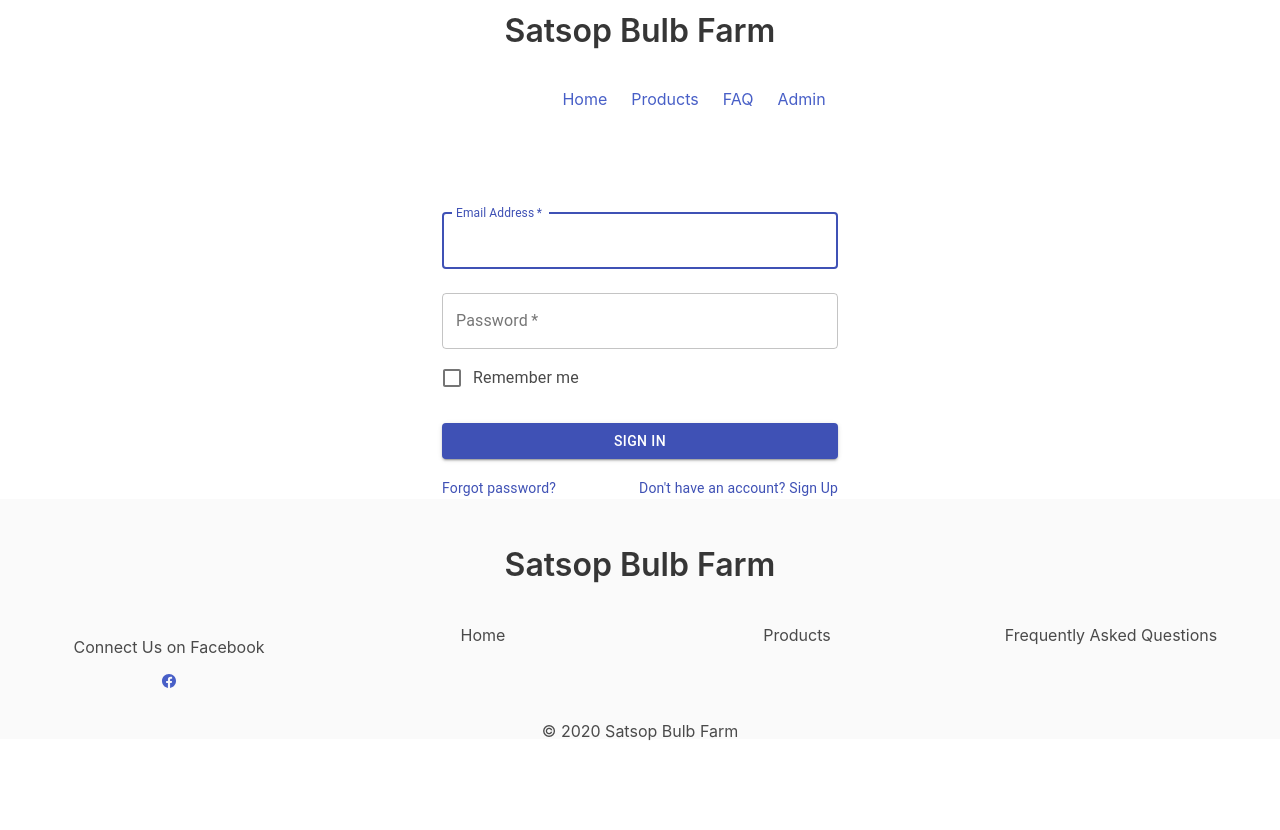
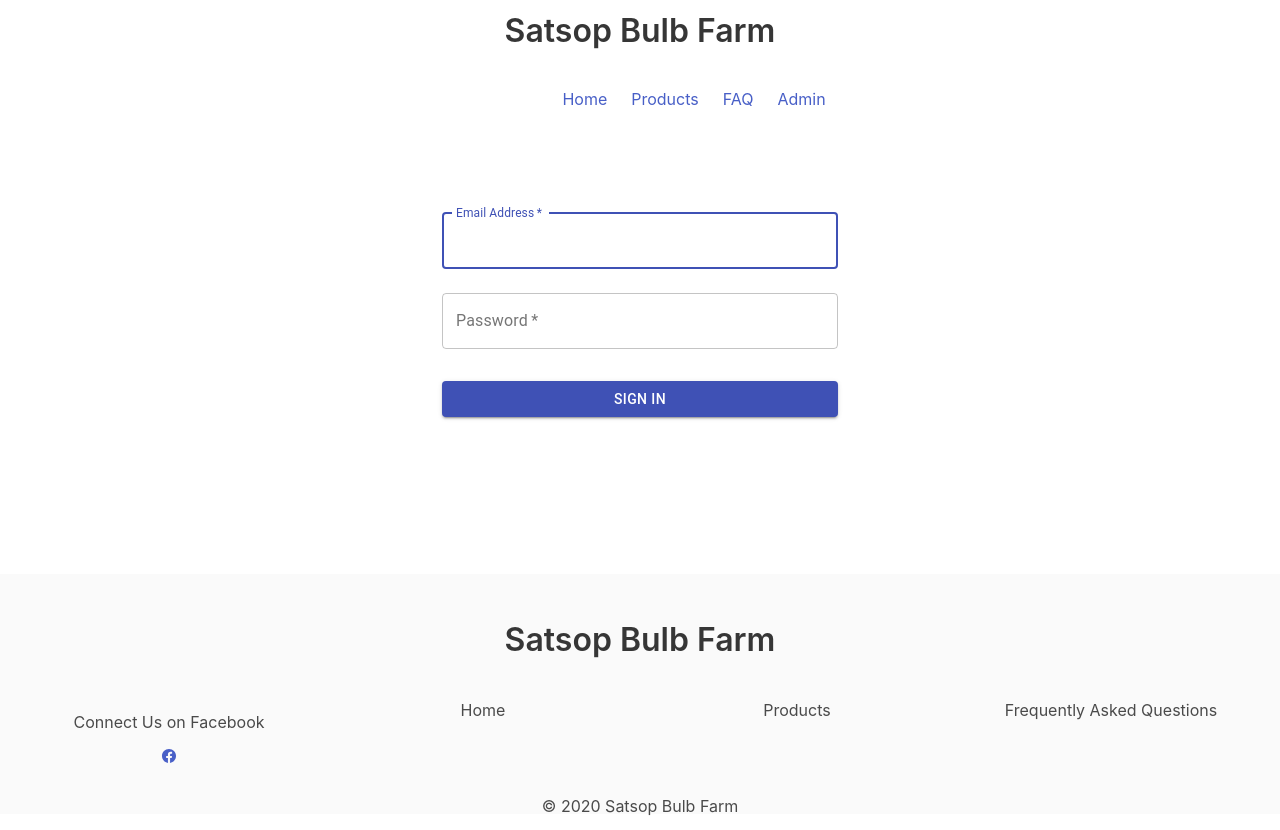
Before and after one commit to stevenbong96/satsop-bulp-farm-front-end, a React (Create React App) app: page /login in a window 1280 px wide. Before the commit the page ends 800 px from the top, so only its background shows below. Built offline with nearby package versions, Linux system fonts and the light colour scheme.

Commit message:
Added login page. Not fully functional yet

```diff
--- a/src/components/User Dashboard/Footer/footer.css
+++ b/src/components/User Dashboard/Footer/footer.css
@@ -1,5 +1,8 @@
 .footerStyle {
     /* padding-bottom: 3%; */
     /* padding-top: 3%; */
+    position: relative;
+    width: 100%;
     height: 30vh;
+    bottom: 0;
 }
--- a/src/pages/User Dashboard/User Authentication/UserAuth.js
+++ b/src/pages/User Dashboard/User Authentication/UserAuth.js
@@ -1,4 +1,4 @@
-import React from "react";
+import React, { useState } from "react";
 // import Avatar from '@material-ui/core/Avatar';
 import Button from '@material-ui/core/Button';
 // import CssBaseline from '@material-ui/core/CssBaseline';
@@ -23,7 +23,7 @@ const useStyles = makeStyles((theme) => ({
     },
     avatar: {
         margin: theme.spacing(1),
-        // backgroundColor: theme.palette.secondary.main,
+        backgroundColor: theme.palette.secondary.main,
     },
     form: {
         width: '100%', // Fix IE 11 issue.
@@ -37,6 +37,25 @@ const useStyles = makeStyles((theme) => ({
 function UserAuth() {
     const classes = useStyles();
 
+    const [setEmail, setEmailState] = useState("");
+    const [setPassword, setPasswordState] = useState("");
+
+    function handleEmailInput(event) {
+        const {name, value} = event.target;
+        setEmailState({[name]: value})
+    }
+
+    function handlePasswordInput(event) {
+        const {name, value} = event.target;
+        setPasswordState({[name]: value})
+    }
+
+    function handleLoginForm(event){
+        event.preventDefault();
+        console.log("SUBMITTED")
+
+    }
+
     return (
         <Container component="main" maxWidth="xs" className="formStyle">
             {/* <CssBaseline /> */}
@@ -47,7 +66,7 @@ function UserAuth() {
                 <Typography component="h1" variant="h5">
                     Sign in
                 </Typography> */}
-                <form className={classes.form} noValidate>
+                <form className={classes.form} noValidate onSubmit={handleLoginForm}>
                     <TextField
                         variant="outlined"
                         margin="normal"
@@ -56,8 +75,9 @@ function UserAuth() {
                         id="email"
                         label="Email Address"
                         name="email"
-                        autoComplete="email"
+                        // autoComplete="email"
                         autoFocus
+                        onChange={handleEmailInput}
                     />
                     <TextField
                         variant="outlined"
@@ -68,12 +88,13 @@ function UserAuth() {
                         label="Password"
                         type="password"
                         id="password"
-                        autoComplete="current-password"
+                        // autoComplete="current-password"
+                        onChange={handlePasswordInput}
                     />
-                    <FormControlLabel
+                    {/* <FormControlLabel
                         control={<Checkbox value="remember" color="primary" />}
                         label="Remember me"
-                    />
+                    /> */}
                     <Button
                         type="submit"
                         fullWidth
@@ -83,7 +104,7 @@ function UserAuth() {
                     >
                         Sign In
                     </Button>
-                    <Grid container>
+                    {/* <Grid container>
                         <Grid item xs>
                             <Link href="#" variant="body2">
                                 Forgot password?
@@ -94,7 +115,7 @@ function UserAuth() {
                                 {"Don't have an account? Sign Up"}
                             </Link>
                         </Grid>
-                    </Grid>
+                    </Grid> */}
                 </form>
             </div>
         </Container>
--- a/src/pages/User Dashboard/User Authentication/userAuth.css
+++ b/src/pages/User Dashboard/User Authentication/userAuth.css
@@ -1,3 +1,3 @@
-/* .formStyle{
-    margin-bottom: ;
-} */
+.formStyle{
+    margin-bottom: 11%;
+}
```
